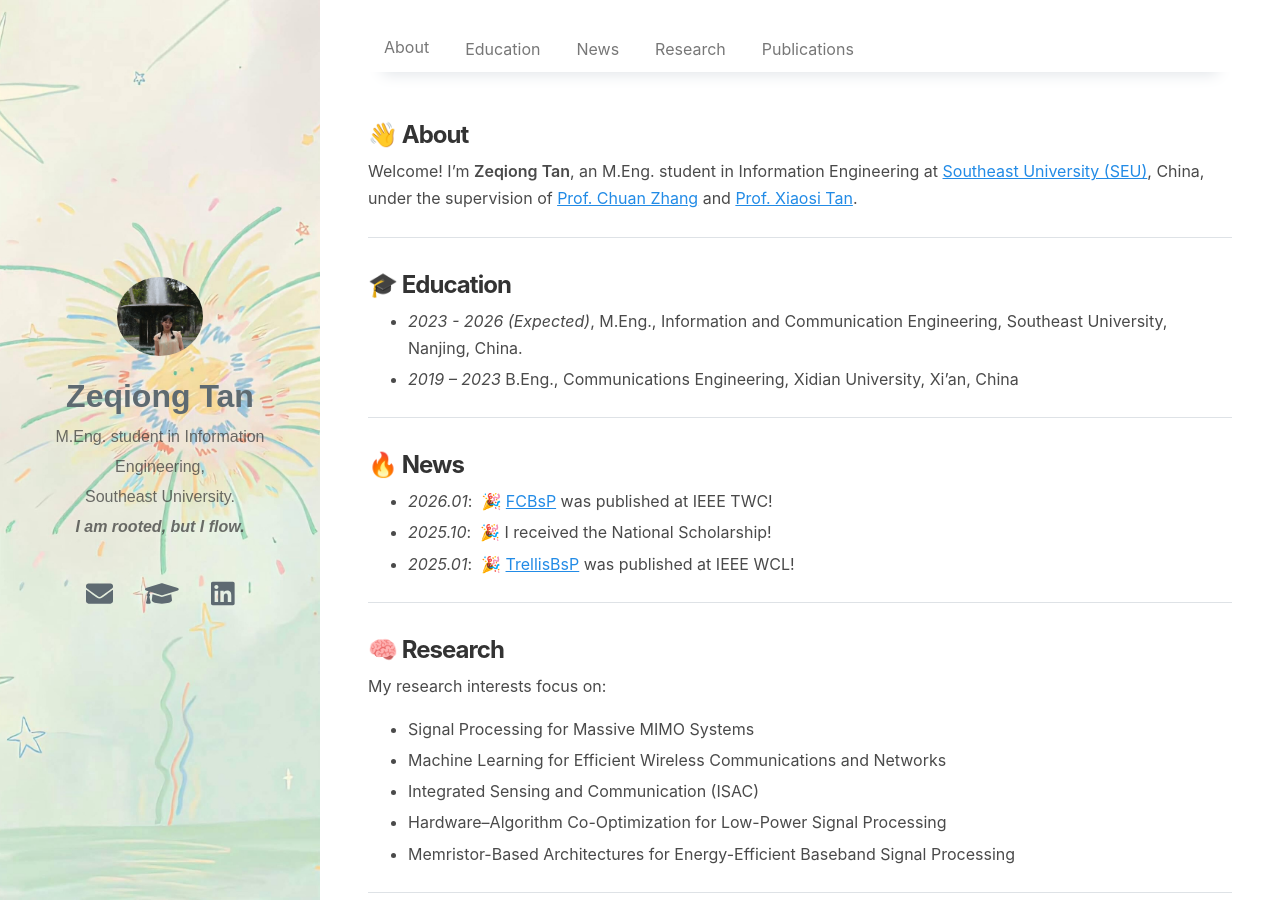
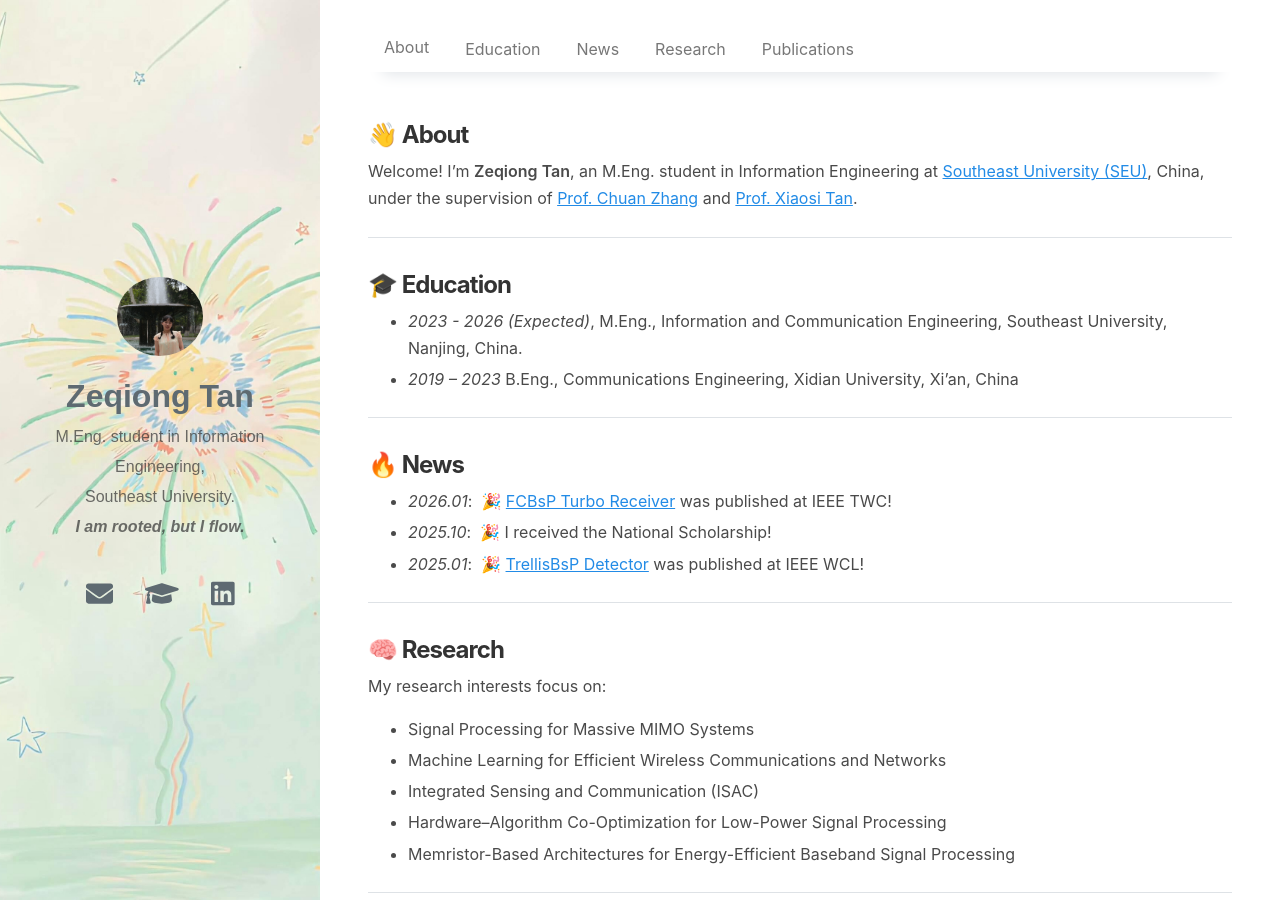
Before and after one commit to zqtann/zqtann.github.io, a Jekyll site: the page built from index.md, in a window 1280 px wide and 900 px high. Built offline with Jekyll 4.4.1, drawn with Linux system fonts in a browser that asks for light colours; nearby versions of some CDN libraries.

Commit message:
Update index.md

```diff
--- a/index.md
+++ b/index.md
@@ -31,9 +31,9 @@ Welcome! I’m **Zeqiong Tan**, an M.Eng. student in Information Engineering at
 
 ## 🔥 News {#news}
 
-- *2026.01*: &nbsp;🎉 [FCBsP](https://ieeexplore.ieee.org/abstract/document/10472894) was published at IEEE TWC!
+- *2026.01*: &nbsp;🎉 [FCBsP Turbo Receiver](https://ieeexplore.ieee.org/document/11358997) was published at IEEE TWC!
 - *2025.10*: &nbsp;🎉 I received the National Scholarship!
-- *2025.01*: &nbsp;🎉 [TrellisBsP](https://ieeexplore.ieee.org/abstract/document/10839355) was published at IEEE WCL!
+- *2025.01*: &nbsp;🎉 [TrellisBsP Detector](https://ieeexplore.ieee.org/abstract/document/10839355) was published at IEEE WCL!
 
 ---
 
```
